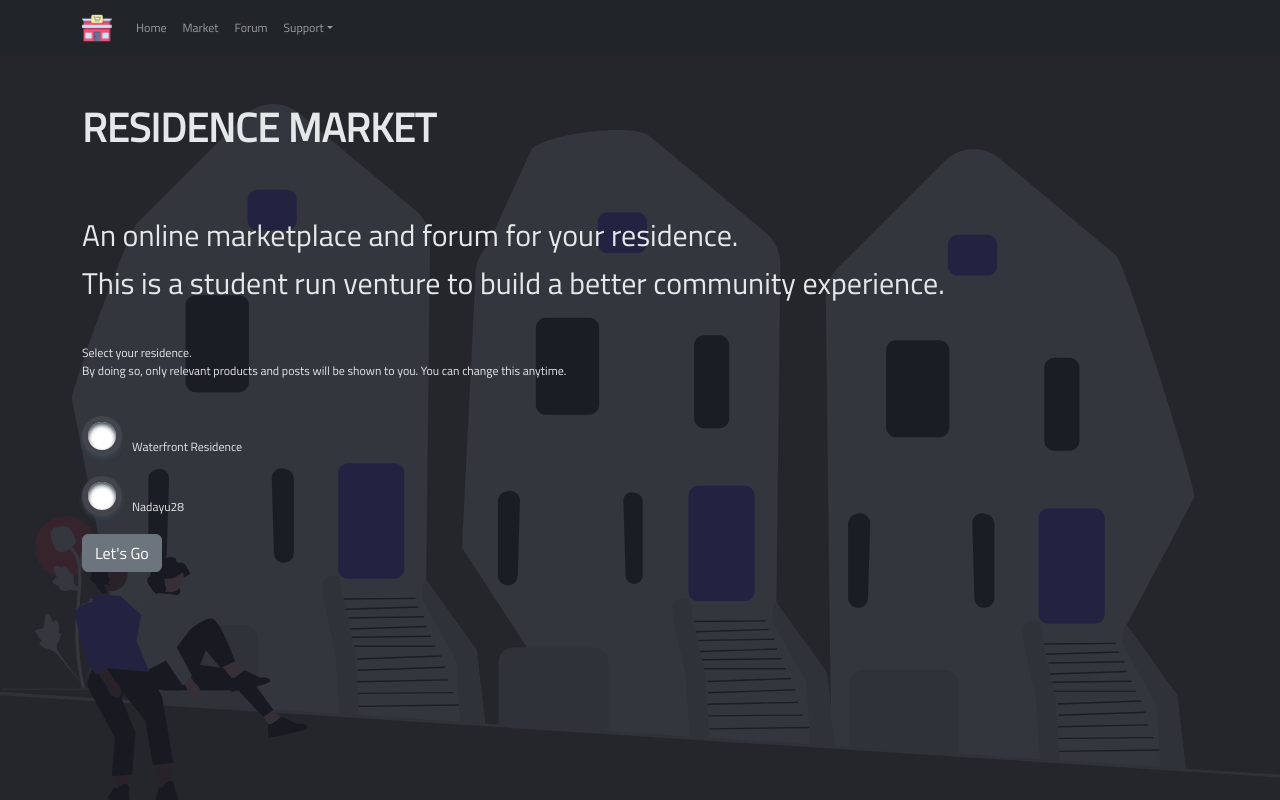
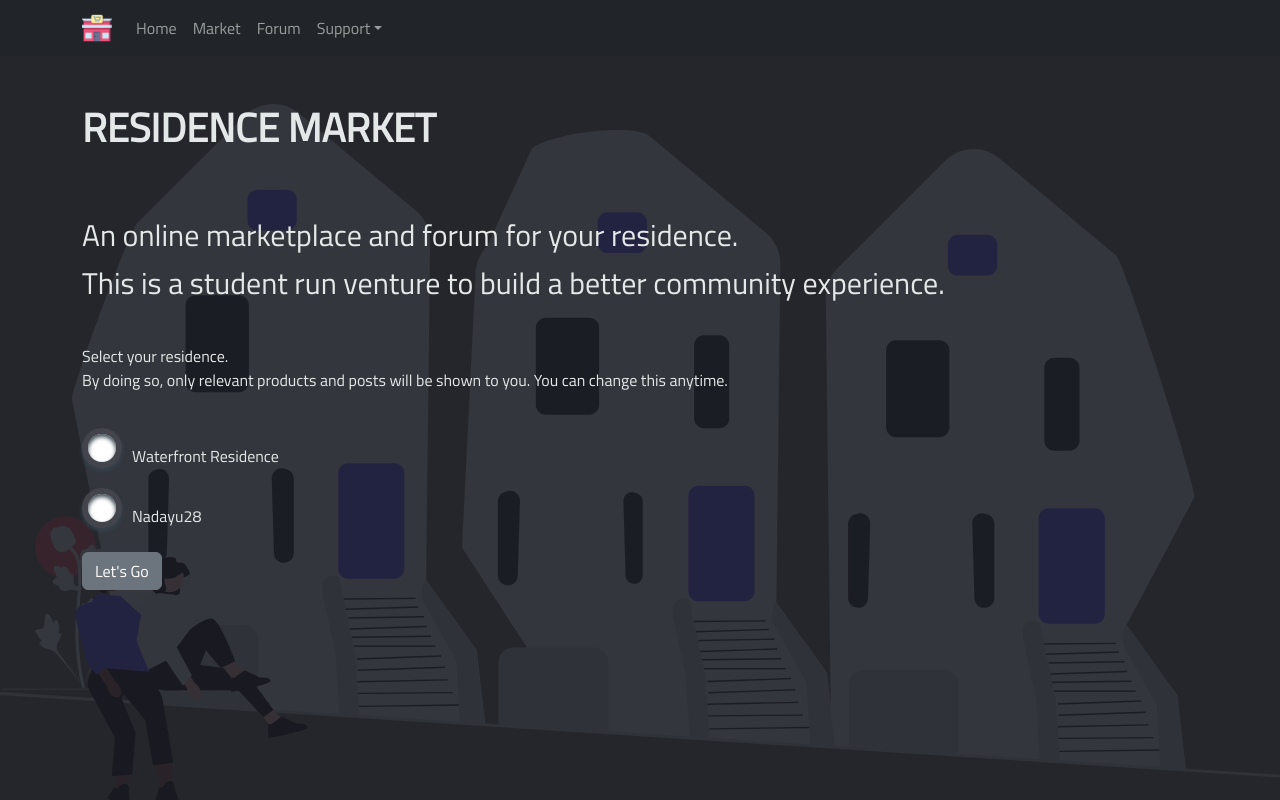
Before and after one commit to adam-husain/community-market, a React (Create React App) app in the folder client/: page / in a window 1280 px wide. Built offline with nearby package versions, Linux system fonts and the light colour scheme.

Commit message:
Fixed body tag in Invalid conflicting with App

```diff
--- a/client/src/components/invalid.js
+++ b/client/src/components/invalid.js
@@ -4,7 +4,7 @@ import './styles/invalid.css'
 
 function Invalid() {
 	return (
-		<div>
+		<div className='main'>
 			<section className="advice">
 				<h1 className="advice__title">This section is still under construction</h1>
 				<small className="advice__description">
--- a/client/src/components/styles/invalid.css
+++ b/client/src/components/styles/invalid.css
@@ -9,8 +9,7 @@ main {
 	background: linear-gradient(to top, #1b1d1d, rgba(255, 255, 255, 0.75));
 }
 
-body {
-	font-size: 12px;
+.main {
 	overflow: hidden;
 	background-color: var(--bg-color);
 }
```
